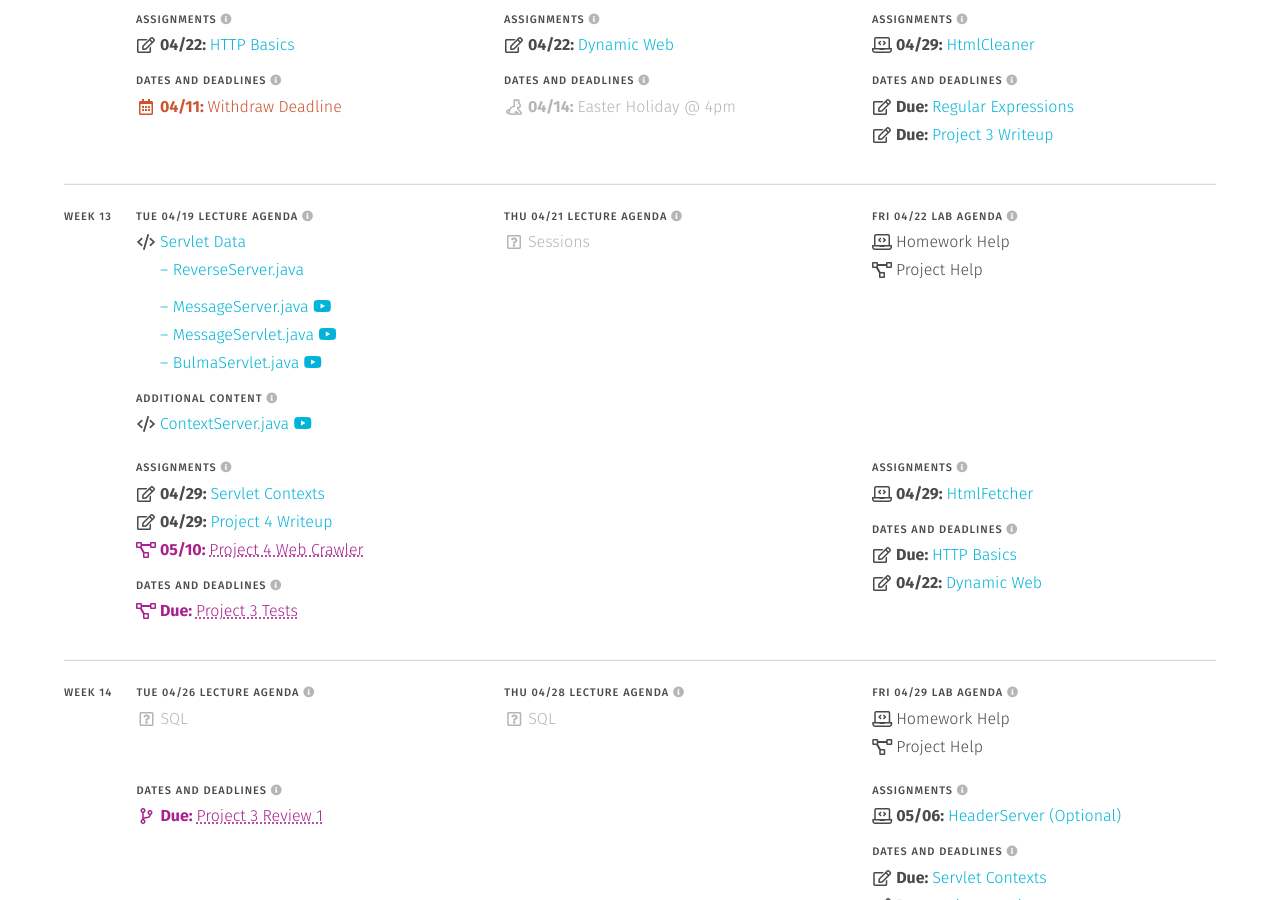
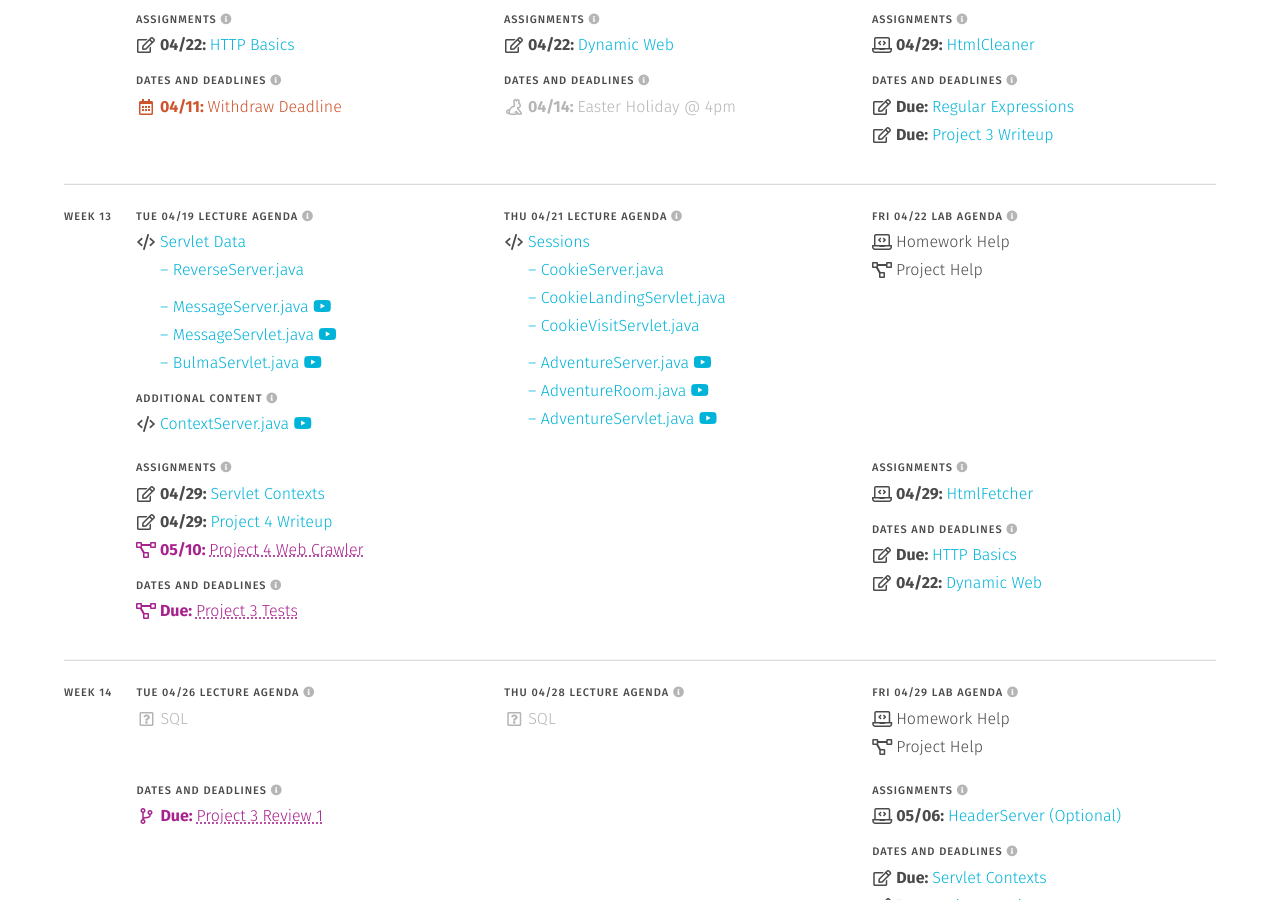
Before and after one commit to usf-cs272-spring2022/usf-cs272-spring2022.github.io, a Jekyll site: the page built from schedule.md, in a window 1280 px wide and 900 px high, scrolled down 7215 px. Built offline with Jekyll 4.4.1, drawn with Linux system fonts in a browser that asks for light colours.

Commit message:
Adding session code

```diff
--- a/_data/schedule.yml
+++ b/_data/schedule.yml
@@ -1716,7 +1716,36 @@
           - <<: *lectures
             items:
               - text: 'Sessions'
-                type: [*pending]
+                icon: 'code'
+                link: 'https://github.com/usf-cs272-spring2022/lectures/tree/main/Sessions'
+
+              - text: '– CookieServer.java'
+                icon: 'nothing'
+                link: 'https://github.com/usf-cs272-spring2022/lectures/blob/main/Sessions/src/main/java/edu/usfca/cs272/CookieServer.java'
+
+              - text: '– CookieLandingServlet.java'
+                icon: 'nothing'
+                link: 'https://github.com/usf-cs272-spring2022/lectures/blob/main/Sessions/src/main/java/edu/usfca/cs272/CookieLandingServlet.java'
+
+              - text: '– CookieVisitServlet.java'
+                icon: 'nothing'
+                link: 'https://github.com/usf-cs272-spring2022/lectures/blob/main/Sessions/src/main/java/edu/usfca/cs272/CookieVisitServlet.java'
+
+              - text: '– AdventureServer.java'
+                icon: 'nothing'
+                link: 'https://github.com/usf-cs272-spring2022/lectures/blob/main/Sessions/src/main/java/edu/usfca/cs272/AdventureServer.java'
+                tube: 'https://drive.google.com/file/d/1b5TwbM5J1Y1hBmh7ErV72E8WGcmyMu-L/view?usp=sharing'
+                type: 'bump'
+
+              - text: '– AdventureRoom.java'
+                icon: 'nothing'
+                link: 'https://github.com/usf-cs272-spring2022/lectures/blob/main/Sessions/src/main/java/edu/usfca/cs272/AdventureRoom.java'
+                tube: 'https://drive.google.com/file/d/1ousizKV83c3vlSEObTdwuiyPcga2AhH4/view?usp=sharing'
+
+              - text: '– AdventureServlet.java'
+                icon: 'nothing'
+                link: 'https://github.com/usf-cs272-spring2022/lectures/blob/main/Sessions/src/main/java/edu/usfca/cs272/AdventureRoom.java'
+                tube: 'https://drive.google.com/file/d/1VUXAIoeiG6Qkya1OkkbyutjKktyRkKEo/view?usp=sharing'
 
       - date: 2022-04-22
         sections:
```
